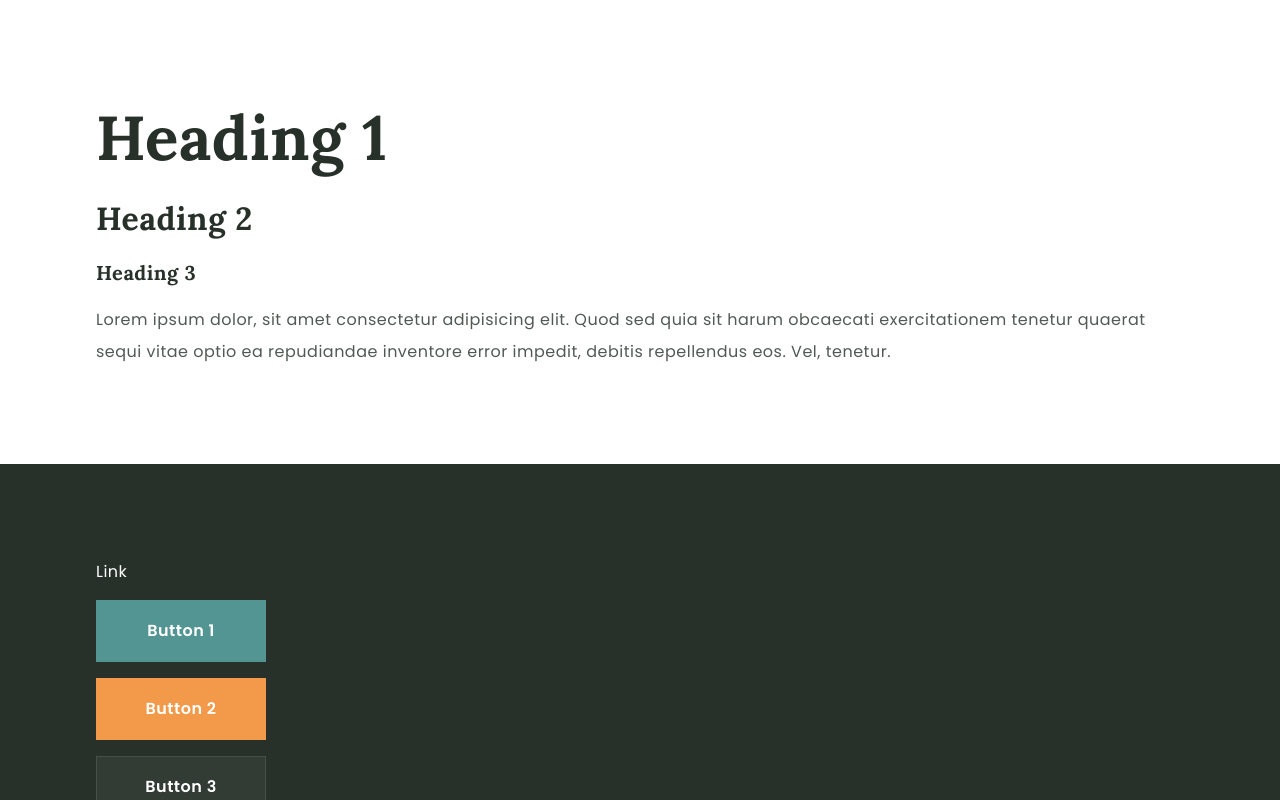
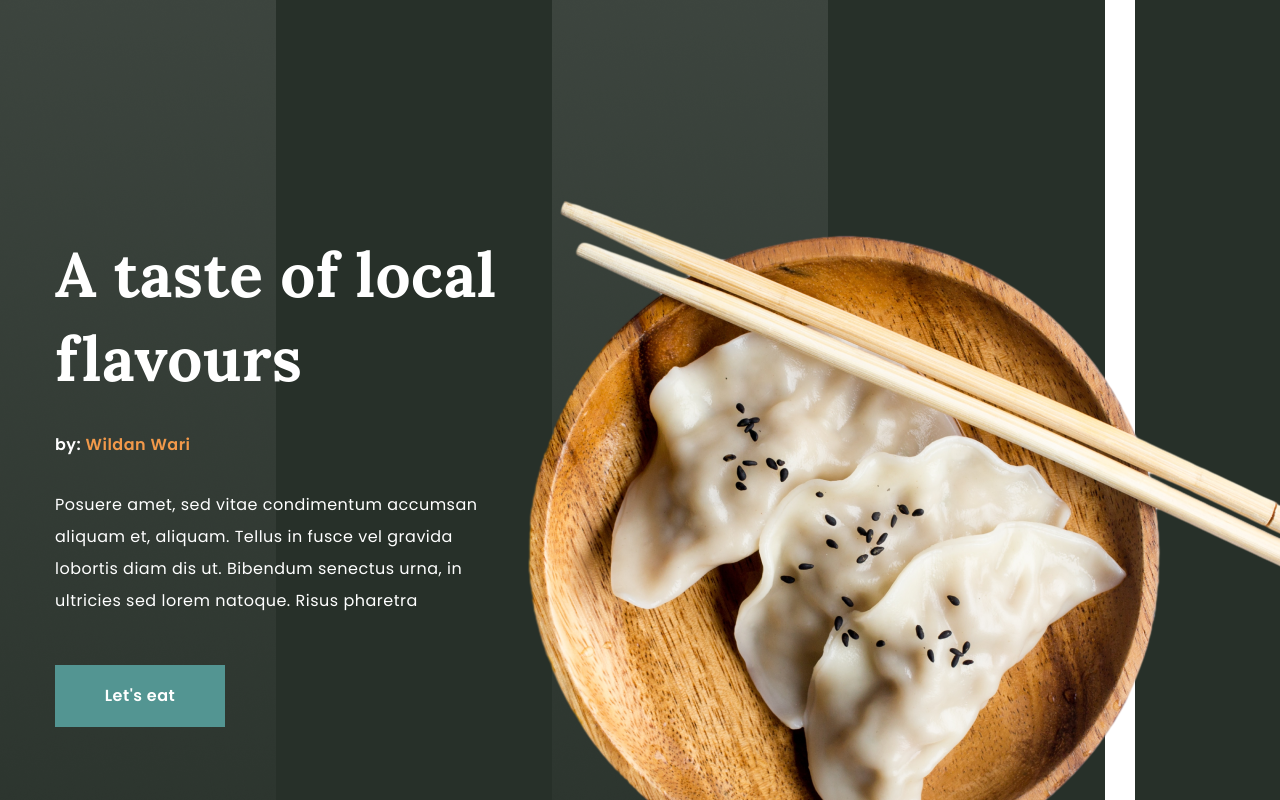
Before and after one commit to coordova/wfood, a Next.js app: page / in a window 1280 px wide. Shown: the top 800 px of the page. Built offline with nearby package versions, Linux system fonts and the light colour scheme.

Commit message:
wfood - Hero

```diff
--- a/app/page.js
+++ b/app/page.js
@@ -1,9 +1,12 @@
+import Hero from "@/components/Hero";
 import StyleGuide from "@/components/StyleGuide";
 
 export default function Home() {
 	return (
 		<main className="w-full max-w-[1440px] bg-white mx-auto overflow-hidden">
-			<StyleGuide />
+			<Hero />
+			{/* <StyKleGuide /> */}
+			<div className="h-[4000px]"></div>
 		</main>
 	);
 }
--- /dev/null
+++ b/components/Hero.jsx
@@ -0,0 +1,89 @@
+"use client";
+
+import Image from "next/image";
+import { motion } from "framer-motion";
+import { fadeIn } from "@/variants";
+import { Button } from "./ui/button";
+
+const Hero = () => {
+	return (
+		<section
+			className="bg-hero bg-no-repeat relative xl:bg-cover xl:h-[1098px] py-40 pb-32 xl:py-0"
+			id="home"
+		>
+			<div className="container mx-auto">
+				{/* text & img */}
+				<div className="flex items-center xl:h-[960px]">
+					{/* text */}
+					<div className="w-full xl:max-w-[460px] text-center xl:text-left">
+						<motion.h1
+							variants={fadeIn("down", 0.2)}
+							initial="hidden"
+							whileInView={"show"}
+							viewport={{ once: false, amount: 0.4 }}
+							className="text-white mb-7"
+						>
+							A taste of local <br /> flavours
+						</motion.h1>
+						<motion.p
+							variants={fadeIn("down", 0.4)}
+							initial="hidden"
+							whileInView={"show"}
+							viewport={{ once: false, amount: 0.4 }}
+							className="text-white font-semibold mb-7"
+						>
+							by: <span className="text-orange">Wildan Wari</span>
+						</motion.p>
+						<motion.p
+							variants={fadeIn("down", 0.6)}
+							initial="hidden"
+							whileInView={"show"}
+							viewport={{ once: false, amount: 0.4 }}
+							className="text-white mb-12 max-w-lg mx-auto xl:max-w-none xl:mx-0"
+						>
+							Posuere amet, sed vitae condimentum accumsan aliquam
+							et, aliquam. Tellus in fusce vel gravida lobortis
+							diam dis ut. Bibendum senectus urna, in ultricies
+							sed lorem natoque. Risus pharetra
+						</motion.p>
+						<motion.div
+							variants={fadeIn("down", 0.8)}
+							initial="hidden"
+							whileInView={"show"}
+							viewport={{ once: false, amount: 0.4 }}
+						>
+							<Button>Let's eat</Button>
+						</motion.div>
+					</div>
+					{/* image */}
+					<motion.div
+						variants={fadeIn("up", 0.8)}
+						initial="hidden"
+						whileInView={"show"}
+						viewport={{ once: false, amount: 0.1 }}
+						className="hidden xl:flex xl:absolute xl:top-[200px] xl:right-0"
+					>
+						<Image
+							src="/hero/plate.png"
+							width={756}
+							height={682}
+							alt=""
+						/>
+					</motion.div>
+				</div>
+			</div>
+			{/* coffee img */}
+			<motion.div
+				variants={fadeIn("up", 1.2)}
+				initial="hidden"
+				whileInView={"show"}
+				viewport={{ once: false, amount: 0.1 }}
+				className="hidden xl:flex xl:relative xl:-top-36"
+			>
+				<Image src="/hero/coffee.png" width={386} height={404} alt="" />
+			</motion.div>
+		</section>
+	);
+};
+
+export default Hero;
```
Also changed, not shown: variants.js (renamed from public/variants.js).
